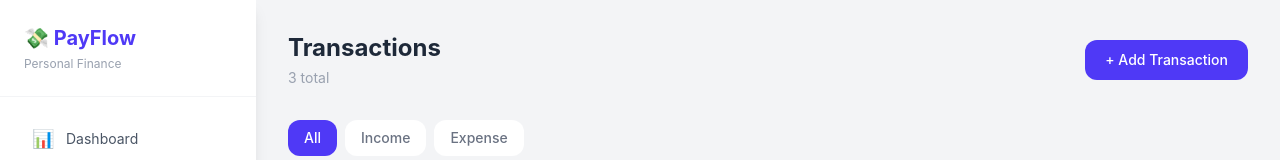
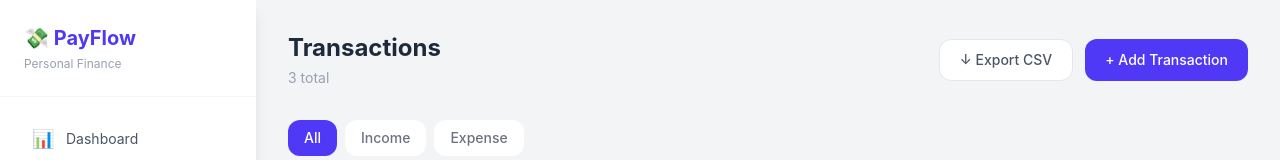
Before and after one commit to IrynaKurnishova/payflow, a Vue app: page /transactions in a window 1280 px wide. Shown: the top 160 px of the page. Built offline with nearby package versions, Linux system fonts and the light colour scheme; the HTML template or start-up script is replaced by a standard one.

Commit message:
add CSV export for transactions

```diff
--- /dev/null
+++ b/src/composables/useExport.ts
@@ -0,0 +1,38 @@
+import { useTransactionStore } from '@/stores/transactions'
+import { useCategoryStore } from '@/stores/categories'
+
+export function useExport() {
+  const transactionStore = useTransactionStore()
+  const categoryStore = useCategoryStore()
+
+  function exportToCSV() {
+    const headers = ['Date', 'Description', 'Category', 'Type', 'Amount']
+
+    const rows = transactionStore.items.map(t => {
+      const category = categoryStore.items.find(c => c.id === t.categoryId)
+      return [
+        t.date,
+        t.description,
+        category?.name ?? 'Unknown',
+        t.type,
+        t.amount.toString(),
+      ]
+    })
+
+    const csvContent = [headers, ...rows]
+      .map(row => row.join(','))
+      .join('\n')
+
+    const blob = new Blob([csvContent], { type: 'text/csv;charset=utf-8;' })
+    const url = URL.createObjectURL(blob)
+
+    const link = document.createElement('a')
+    link.href = url
+    link.download = `payflow-transactions-${new Date().toISOString().split('T')[0]}.csv`
+    link.click()
+
+    URL.revokeObjectURL(url)
+  }
+
+  return { exportToCSV }
+}
--- a/src/pages/TransactionsPage.vue
+++ b/src/pages/TransactionsPage.vue
@@ -6,12 +6,20 @@
         <h1 class="text-2xl font-bold text-gray-800">Transactions</h1>
         <p class="text-gray-400 text-sm mt-1">{{ transactionStore.items.length }} total</p>
       </div>
+      <div class="flex gap-3">
+        <button
+          class="bg-white border border-gray-200 text-gray-600 px-5 py-2.5 rounded-xl text-sm font-medium hover:bg-gray-50 transition-colors"
+          @click="exportToCSV"
+        >
+          ↓ Export CSV
+        </button>
         <button
           class="bg-indigo-600 text-white px-5 py-2.5 rounded-xl text-sm font-medium hover:bg-indigo-700 transition-colors"
           @click="showForm = !showForm"
         >
           + Add Transaction
         </button>
+      </div>
     </div>
 
     <!-- Form -->
@@ -140,7 +148,9 @@ import { ref, computed } from 'vue'
 import { useTransactionStore } from '@/stores/transactions'
 import { useCategoryStore } from '@/stores/categories'
 import type { Transaction } from '@/types'
+import { useExport } from '@/composables/useExport'
 
+const { exportToCSV } = useExport()
 const transactionStore = useTransactionStore()
 const categoryStore = useCategoryStore()
 
```
Lines whose indentation alone changed are shown as unchanged.
